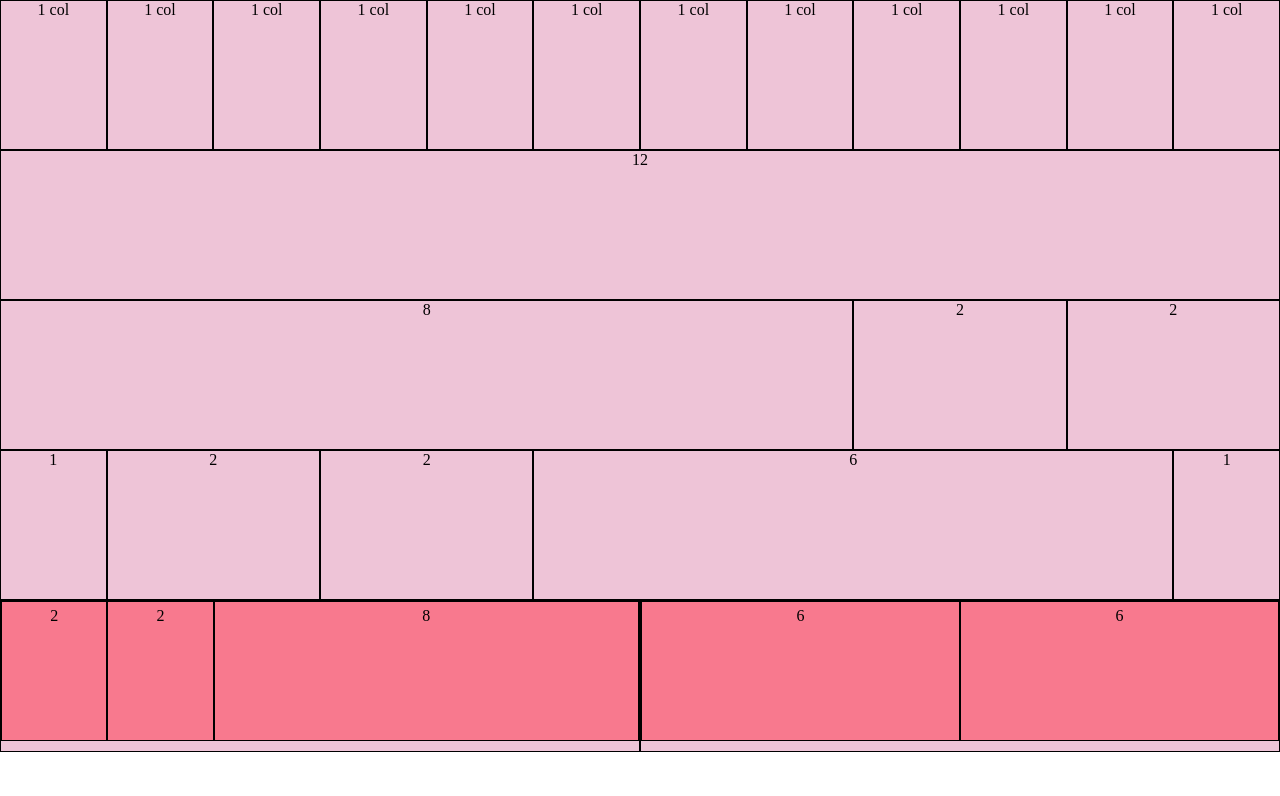
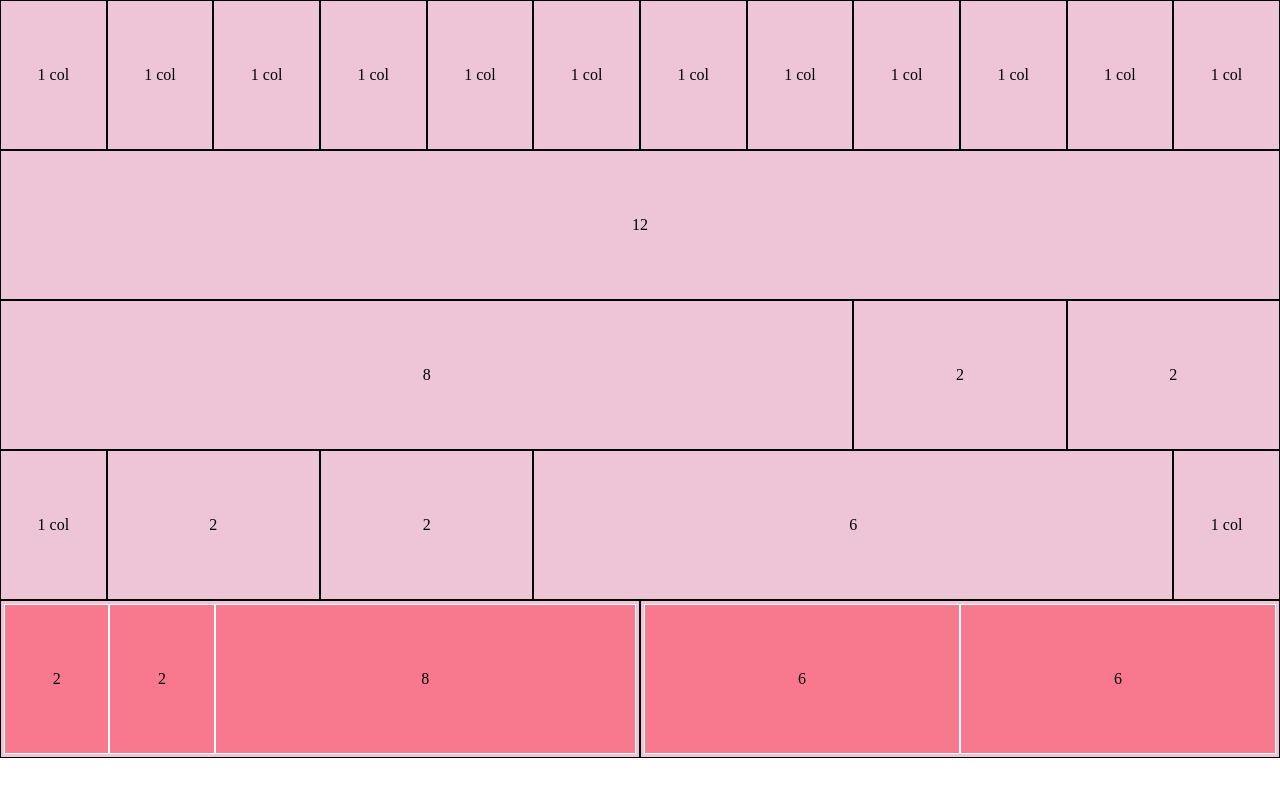
Before and after one commit to 94tony/html-css-12bool, a plain HTML site: page index.html in a window 1280 px wide. Drawn offline with Linux system fonts and the light colour scheme.

Commit message:
struttura2

```diff
--- a/css/style.css
+++ b/css/style.css
@@ -1,20 +1,42 @@
 .row {
     height: 150px;
     text-align: center;
-    justify-content: center;
+
 
 }
 
+
+
 [class*="col"] {
     background: hsl(333, 55%, 85%);
-    border: 1px black solid
+    border: 1px black solid;
+    display: flex;
+    justify-content: center;
+    align-items: center;
+
 
 
 }
 
 .pink{
     background-color: rgb(248, 121, 142);
-    height: 140px;
+    height: 150px;
     padding: 5px;
+    border: 1px white solid;
 
 }
+
+.col{
+    display: flex;
+    align-items: center;
+    justify-content: center;
+
+}
+
+.nested{
+    margin: 3px;
+}
+
+.block{
+    display: block;
+}
--- a/index.html
+++ b/index.html
@@ -11,37 +11,41 @@
 </head>
 <body>
     <div class="row">
-        <div class="col">1 col</div>
-        <div class="col">1 col</div>
-        <div class="col">1 col</div>
-        <div class="col">1 col</div>
-        <div class="col">1 col</div>
-        <div class="col">1 col</div>
-        <div class="col">1 col</div>
-        <div class="col">1 col</div>
-        <div class="col">1 col</div>
-        <div class="col">1 col</div>
-        <div class="col">1 col</div>
-        <div class="col">1 col</div>
-    </div>
-
-    <div class="row">
-        <div class="col">12</div>
-    </div>
-
-    <div class="row">
-        <div class="col-xs-8">8</div>
-        <div class="col-xs-2">2</div>
-        <div class="col-xs-2">2</div>
+        <div class="col-xs-1 col-sm-1 col-md-1 col-lg-1">1 col</div>
+        <div class="col-xs-1 col-sm-1 col-md-1 col-lg-1">1 col</div>
+        <div class="col-xs-1 col-sm-1 col-md-1 col-lg-1">1 col</div>
+        <div class="col-xs-1 col-sm-1 col-md-1 col-lg-1">1 col</div>
+        <div class="col-xs-1 col-sm-1 col-md-1 col-lg-1">1 col</div>
+        <div class="col-xs-1 col-sm-1 col-md-1 col-lg-1">1 col</div>
+        <div class="col-xs-1 col-sm-1 col-md-1 col-lg-1">1 col</div>
+        <div class="col-xs-1 col-sm-1 col-md-1 col-lg-1">1 col</div>
+        <div class="col-xs-1 col-sm-1 col-md-1 col-lg-1">1 col</div>
+        <div class="col-xs-1 col-sm-1 col-md-1 col-lg-1">1 col</div>
+        <div class="col-xs-1 col-sm-1 col-md-1 col-lg-1">1 col</div>
+        <div class="col-xs-1 col-sm-1 col-md-1 col-lg-1">1 col</div>
 
     </div>
 
     <div class="row">
-        <div class="col-xs-1">1</div>
-        <div class="col-xs-2">2</div>
-        <div class="col-xs-2">2</div>
-        <div class="col-xs-6">6</div>
-        <div class="col-xs-1">1</div>
+        <div class="col-xs-12 col-sm-12 col-md-12 col-lg-12 ">12</div>
+    </div>
+
+    <div class="row">
+        <div  class="col-xs-8 col-sm-8 col-md-8 col-lg-8">8</div>
+        <div class="col-xs-2 col-sm-2 col-md-2 col-lg-2">2</div>
+        <div class="col-xs-2 col-sm-2 col-md-2 col-lg-2">2</div>
+
+
+
+    </div>
+
+    <div class="row">
+        <div class="col-xs-1 col-sm-1 col-md-1 col-lg-1">1 col</div>
+        <div class="col-xs-2 col-sm-2 col-md-2 col-lg-2">2</div>
+        <div class="col-xs-2 col-sm-2 col-md-2 col-lg-2">2</div>
+        <div class="col-xs-6 col-sm-6 col-md-6 col-lg-6">6</div>
+        <div class="col-xs-1 col-sm-1 col-md-1 col-lg-1">1 col</div>
+
 
 
 
@@ -49,20 +53,24 @@
     </div>
 
     <div class="row">
-        <div class="col-xs-6">
+        <div class="col-xs-6 col-sm-6 col-md-6 col-lg-6 block">
           <div class="nested">
             <div class="row">
-                <div id="pink" class="col-xs-2 pink">2</div>
-                <div id="pink" class="col-xs-2 pink ">2</div>
-                <div id="pink" class="col-xs-8 pink">8</div>
+                <div class="pink col-xs-2 col-sm-2 col-md-2 col-lg-2">2</div>
+                <div class=" pink col-xs-2 col-sm-2 col-md-2 col-lg-2">2</div>
+                <div  class="pink col-xs-8 col-sm-8 col-md-8 col-lg-8">8</div>
             </div>
         </div>
 
         </div>
-        <div class="col-xs-6">
+        <div class="col-xs-6 col-sm-6 col-md-6 col-lg-6 block">
+
+          <div class="nested">
             <div class="row">
-             <div id="pink" class=" col-xs-6 pink">6</div>
-             <div id="pink" class="col-xs-6 pink">6</div>
+             <div class="pink col-xs-6 col-sm-6 col-md-6 col-lg-6 ">6</div>
+             <div class="pink col-xs-6 col-sm-6 col-md-6 col-lg-6 ">6</div>
+          </div>
+
 
             </div>
         </div>
```
